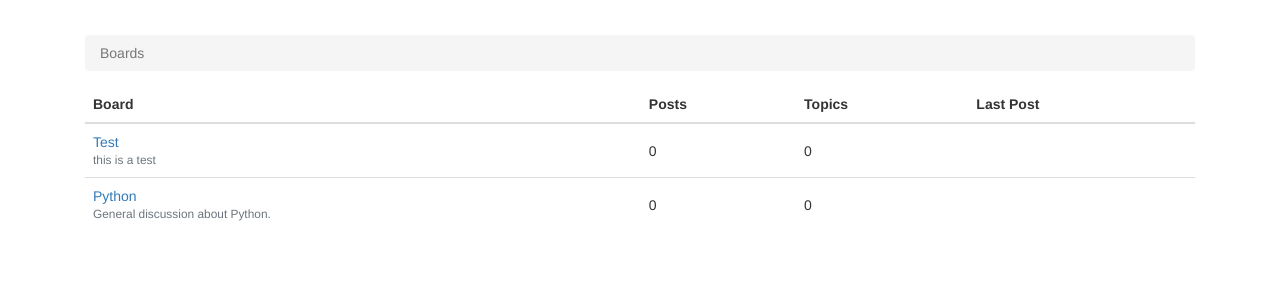
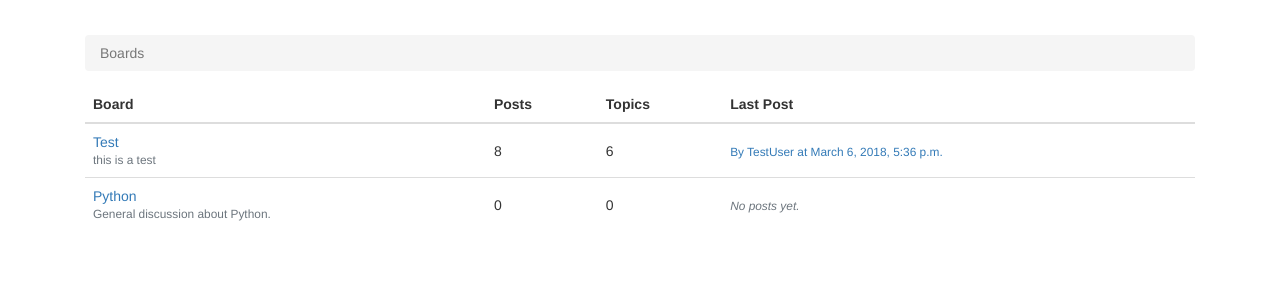
Before and after one commit to Shivank98/webproject, a Django app: page / in a window 1280 px wide. Shown: the part 62-362 px from the top of the page. Run offline with Django 3.2, Linux system fonts and the light colour scheme; data comes from the database, SQL or seed files in the repository; both versions use the stored data as it was after the commit; some libraries are stand-ins or nearby versions.

Commit message:
Added Topic.views and count the replies etc

```diff
--- a/boards/models.py
+++ b/boards/models.py
@@ -1,5 +1,6 @@
 from django.db import models
 from django.contrib.auth.models import User
+from django.utils.text import Truncator
 # Create your models here.
 
 class Board(models.Model):
@@ -9,11 +10,21 @@ class Board(models.Model):
 	def __str__(self):
 		return self.name
 
+	def get_posts_count(self):
+		return Post.objects.filter(topic__board=self).count()
+
+	def get_last_post(self):
+		return Post.objects.filter(topic__board=self).order_by('-created_at').first()
+
 class Topic(models.Model):
 	subject = models.CharField(max_length=255)
 	last_updated = models.DateTimeField(auto_now_add=True)
 	board = models.ForeignKey(Board, related_name='topics')
 	starter = models.ForeignKey(User, related_name='topics')
+	views = models.PositiveIntegerField(default=0)
+
+	def __str__(self):
+		return self.subject
 
 class Post(models.Model):
 	message = models.TextField(max_length = 4000)
@@ -22,3 +33,7 @@ class Post(models.Model):
 	updated_at = models.DateTimeField(null=True)
 	created_by = models.ForeignKey(User, related_name= 'posts')
 	updated_by = models.ForeignKey(User, null=True, related_name='+')
+	def __str__(self):
+
+		trancated_message = Truncator(self.message)
+		return truncated_message.chars(30)
--- a/boards/views.py
+++ b/boards/views.py
@@ -5,6 +5,7 @@ from django.contrib.auth.models import User
 from .models import Board, Topic, Post
 from .forms import NewTopicForm, PostForm
 from django.contrib.auth.decorators import login_required
+from django.db.models import Count
 # Create your views here.
 
 def home(request):
@@ -12,11 +13,9 @@ def home(request):
 	return render(request, 'home.html', {'boards':boards})
 
 def board_topics(request, pk):
-	try:
-		board = Board.objects.get(pk = pk)
-	except Board.DoesNotExist:
-		raise Http404
-	return render(request, 'topics.html', {'board':board})
+	board = get_object_or_404(Board, pk=pk)
+	topics = board.topics.order_by('-last_updated').annotate(replies=Count('posts') - 1)
+	return render(request, 'topics.html', {'board': board, 'topics': topics})
 
 @login_required
 def new_topic(request, pk):
@@ -42,6 +41,8 @@ def new_topic(request, pk):
 
 def topic_posts(request, pk, topic_pk):
     topic = get_object_or_404(Topic, board__pk=pk, pk=topic_pk)
+    topic.views += 1
+    topic.save()
     return render(request, 'topic_posts.html', {'topic': topic})
 
 
--- a/templates/home.html
+++ b/templates/home.html
@@ -21,9 +21,27 @@
             <a href="{% url 'board_topics' board.pk %}">{{ board.name }}</a>
             <small class="text-muted d-block">{{ board.description }}</small>
           </td>
-          <td class="align-middle">0</td>
-          <td class="align-middle">0</td>
-          <td></td>
+          <td class="align-middle">
+            {{ board.get_posts_count }}
+          </td>
+          <td class="align-middle">
+            {{ board.topics.count }}
+          </td>
+          <td class="align-middle">
+            {% with post=board.get_last_post %}
+  {% if post %}
+    <small>
+      <a href="{% url 'topic_posts' board.pk post.topic.pk %}">
+        By {{ post.created_by.username }} at {{ post.created_at }}
+      </a>
+    </small>
+  {% else %}
+    <small class="text-muted">
+      <em>No posts yet.</em>
+    </small>
+  {% endif %}
+{% endwith %}
+          </td>
         </tr>
       {% endfor %}
     </tbody>
--- a/templates/topics.html
+++ b/templates/topics.html
@@ -24,12 +24,12 @@
       </tr>
     </thead>
     <tbody>
-      {% for topic in board.topics.all %}
+      {% for topic in topics %}
   <tr>
     <td><a href="{% url 'topic_posts' board.pk topic.pk %}">{{ topic.subject }}</a></td>
     <td>{{ topic.starter.username }}</td>
-          <td>0</td>
-          <td>0</td>
+    <td>{{ topic.replies }}</td>
+    <td>{{ topic.views }}</td>
     <td>{{ topic.last_updated }}</td>
   </tr>
 {% endfor %}
```
Also changed, not shown: boards/migrations/0002_topic_views.py (added), db.sqlite3. Lines whose indentation alone changed are shown as unchanged.
